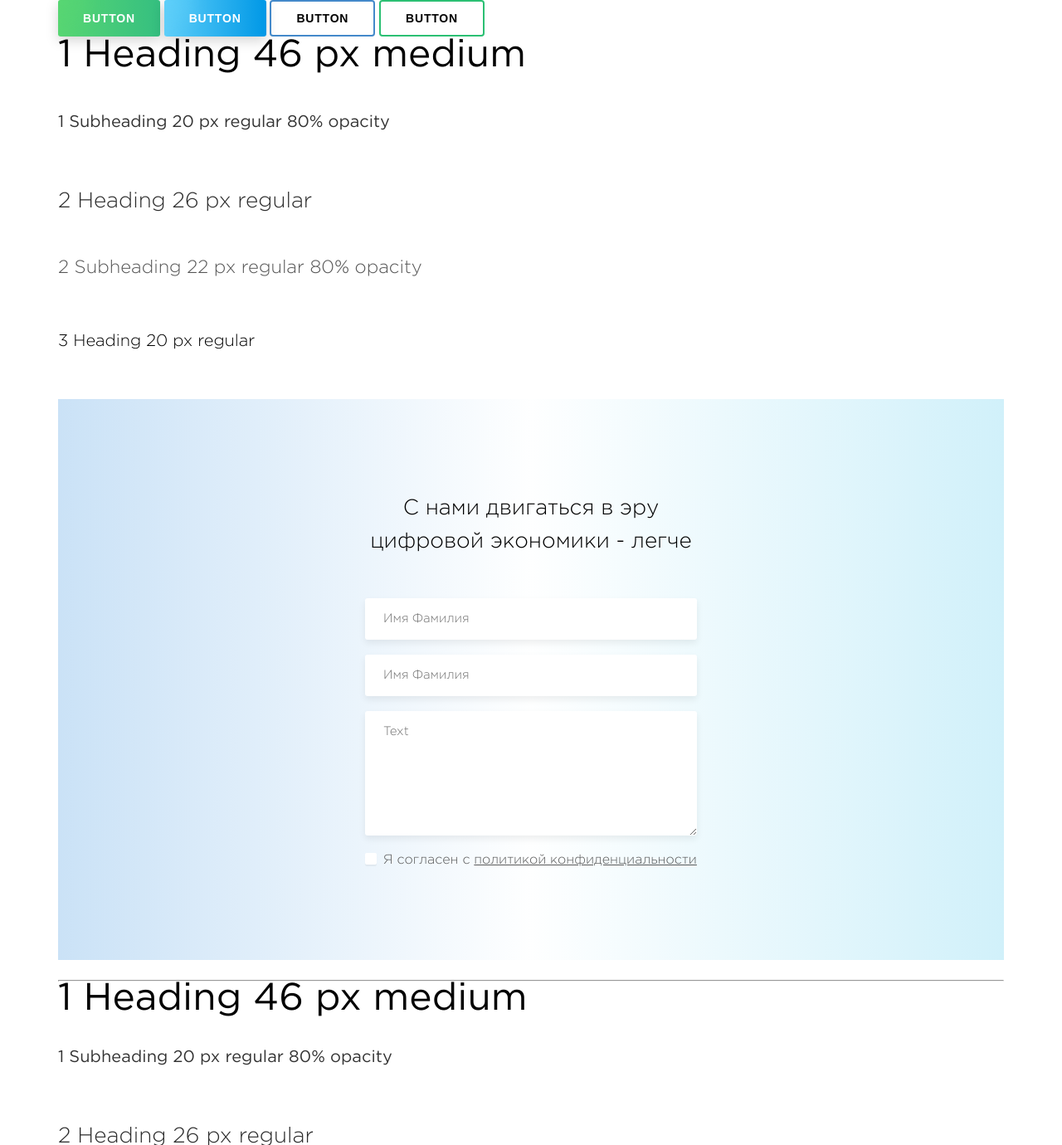
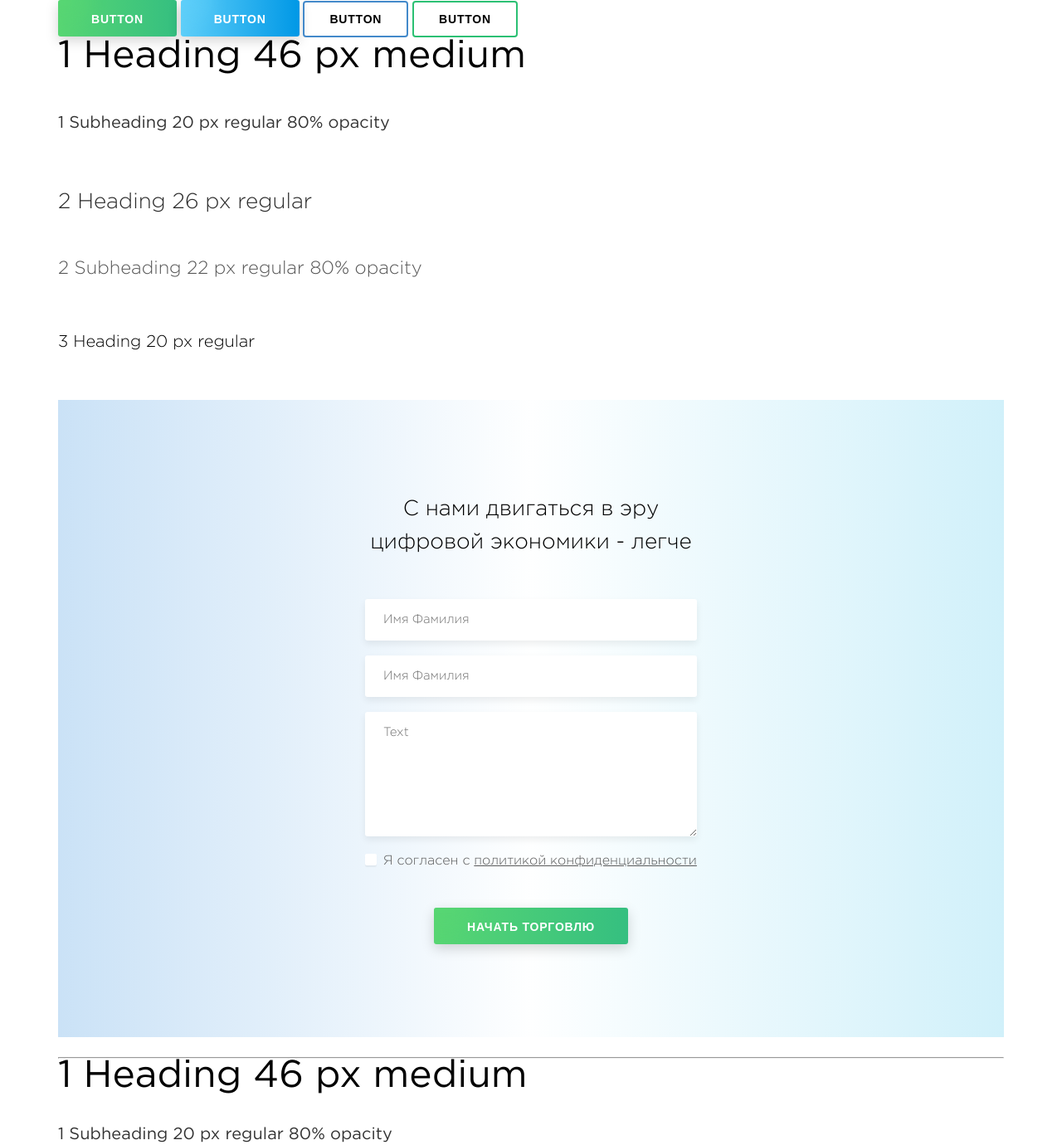
Before and after one commit to clientlab-dev/virrex, a PHP site: page /typography.php in a window 1280 px wide. Shown: the top 1380 px of the page at 83% size. Run offline with PHP 8.4, Linux system fonts and the light colour scheme; style sheets or scripts are compiled from the project's sources; some libraries are stand-ins or nearby versions.

Commit message:
centered button inside from element

```diff
--- a/assets/scss/_form.scss
+++ b/assets/scss/_form.scss
@@ -94,4 +94,8 @@
             }
         }
     }
+    &__button-align {
+        text-align: center;
+        margin-top: 48px !important;
+    }
 }
--- a/assets/scss/critical.scss
+++ b/assets/scss/critical.scss
@@ -128,7 +128,8 @@ body {
     }
 
     &_fill {
-        padding: 14px 30px;
+        // padding: 14px 30px;
+        padding: 15px 40px 13px;
         border: none;
         font-size: 14px;
         font-weight: bold;
--- a/index.php
+++ b/index.php
@@ -8,7 +8,6 @@ $headerOptions = array(
 
 insert_header($headerOptions);
 ?>
-
 <div class="hero hero-fill hero-skew hero-fill_blue hero-main-page">
 	<div class="wrap">
 		<div class="text-with-right-illustration text-with-right-illustration_white js-svg-lines svg-lines_blue-2">
--- a/typography.php
+++ b/typography.php
@@ -70,6 +70,11 @@
 						</label>
 					</div>
 				</div><!-- /.form__item -->
+				<div class="form__item form__button-align">
+				<button class="btn btn_fill btn_fill_green btn_shadow">
+					<span class="btn__text">НАЧАТЬ ТОРГОВЛЮ</span>
+				</button>
+				</div>
 
 			</form><!-- /.form -->
 
```
